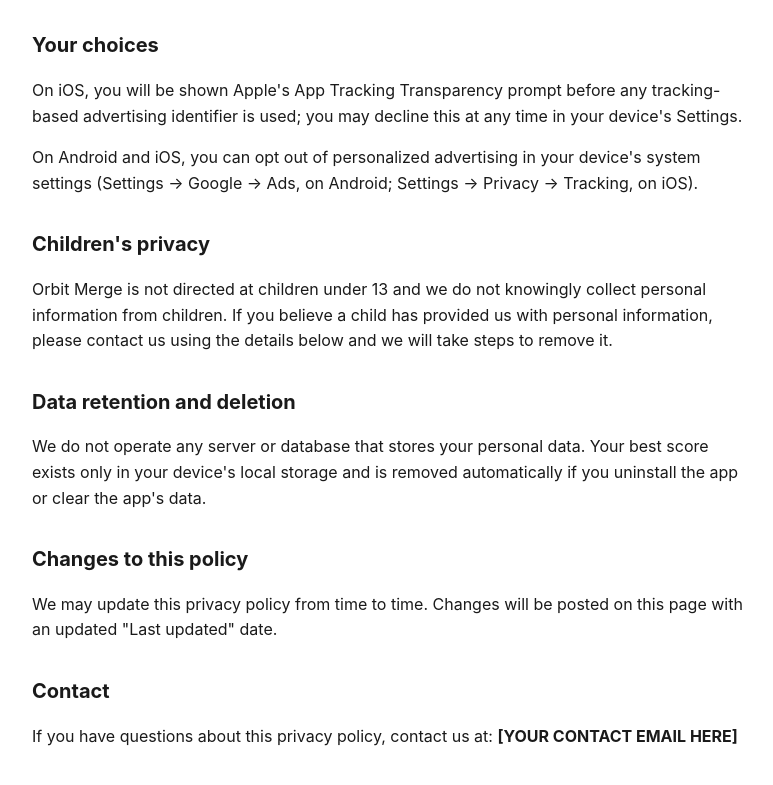
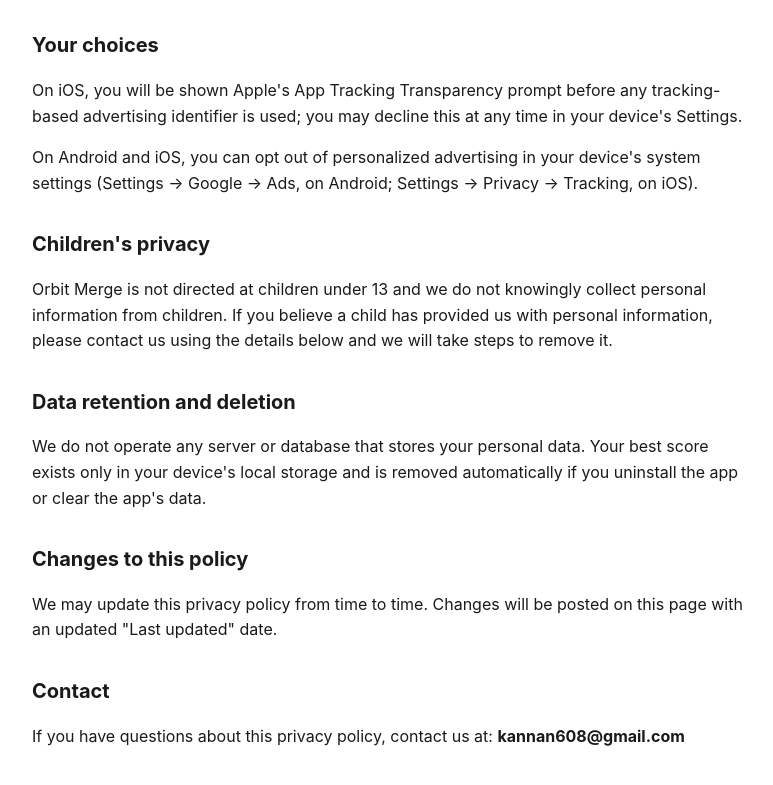
Before and after one commit to kannan608-hub/orbit-merge, a website: page docs/index.html in a window 1280 px wide. Shown: the part 712-1497 px from the top of the page, without its empty margins (248-1021 px from the left). Drawn offline with Linux system fonts and the light colour scheme.

Commit message:
Fill in privacy policy contact email
Co-Authored-By: Claude Sonnet 5 <noreply@anthropic.com>

```diff
--- a/docs/index.html
+++ b/docs/index.html
@@ -46,7 +46,7 @@
 <p>We may update this privacy policy from time to time. Changes will be posted on this page with an updated "Last updated" date.</p>
 
 <h2>Contact</h2>
-<p>If you have questions about this privacy policy, contact us at: <strong>[YOUR CONTACT EMAIL HERE]</strong></p>
+<p>If you have questions about this privacy policy, contact us at: <strong>kannan608@gmail.com</strong></p>
 
 </body>
 </html>
```
